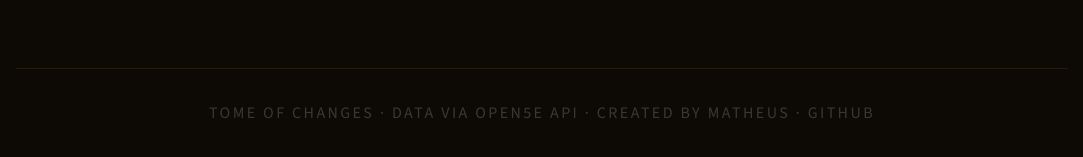
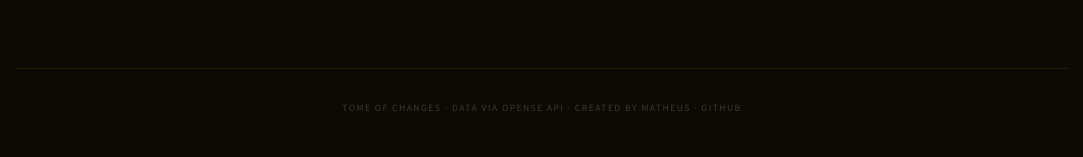
Before and after one commit to matheusdmm/Tome-of-Changes, a Vue app: page / in a window 1280 px wide. Shown: the part 599-756 px from the top of the page, without its empty margins (98-1181 px from the left). Built offline with nearby package versions, Linux system fonts and the light colour scheme; a web font is replaced by a local one.

Commit message:
Fix spacing in footer template class

```diff
--- a/src/components/AppFooter.vue
+++ b/src/components/AppFooter.vue
@@ -1,5 +1,5 @@
 <template>
-  <footer class="text-center mt-16 pt-8 border-t border-gold/15 font-cinzel text-[0.6 rem] text-parchment/20 tracking-[0.15em] uppercase">
+  <footer class="text-center mt-16 pt-8 border-t border-gold/15 font-cinzel text-[0.6rem] text-parchment/20 tracking-[0.15em] uppercase">
     Tome of Changes · Data via Open5e API · Created by
     <a href="https://matheusdmm.dev" target="_blank" rel="noopener" class="hover:text-gold transition-colors duration-200">Matheus</a>
     · <a href="https://github.com/matheusdmm/Tome-of-Changes" target="_blank" rel="noopener" class="hover:text-gold transition-colors duration-200">GitHub</a>
```
